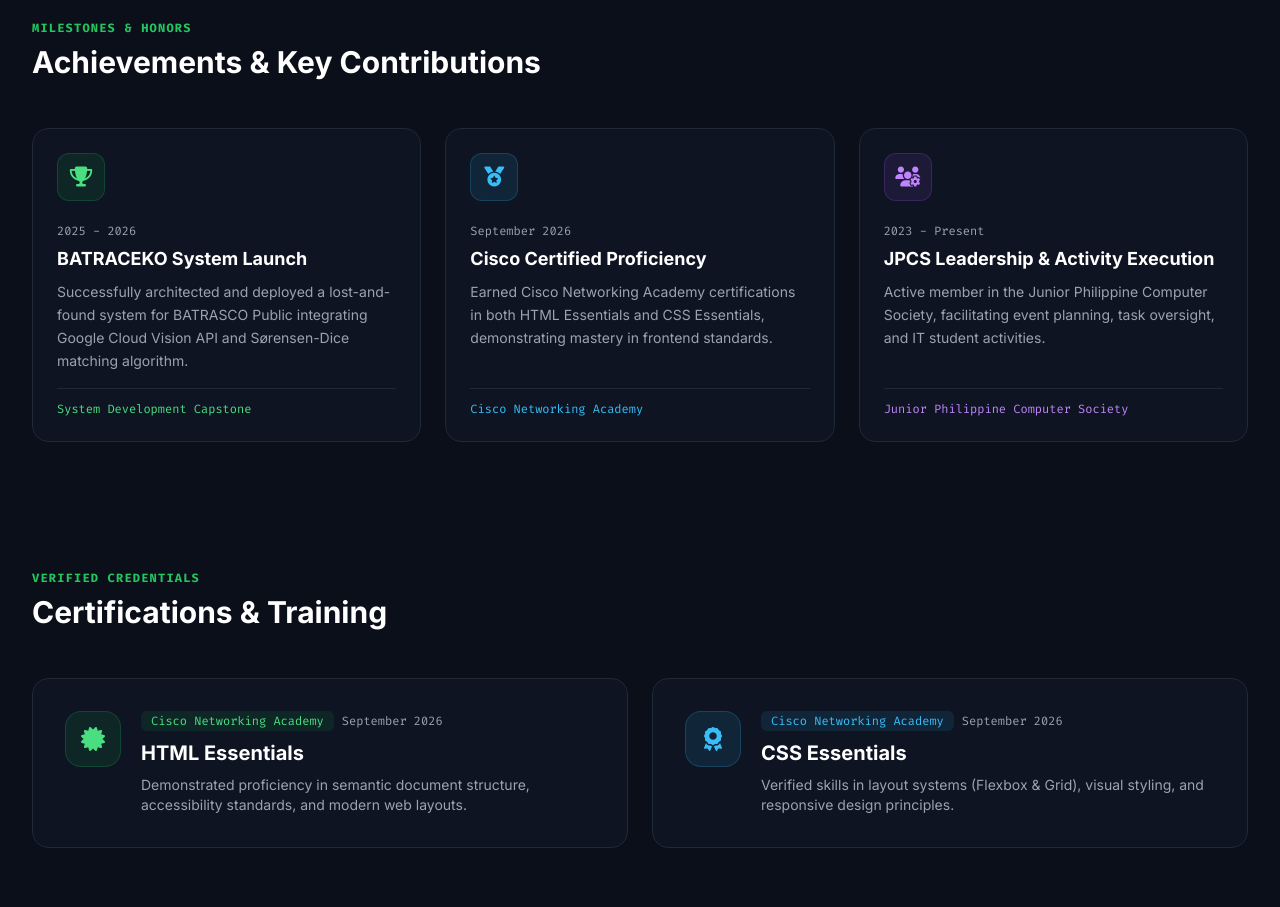
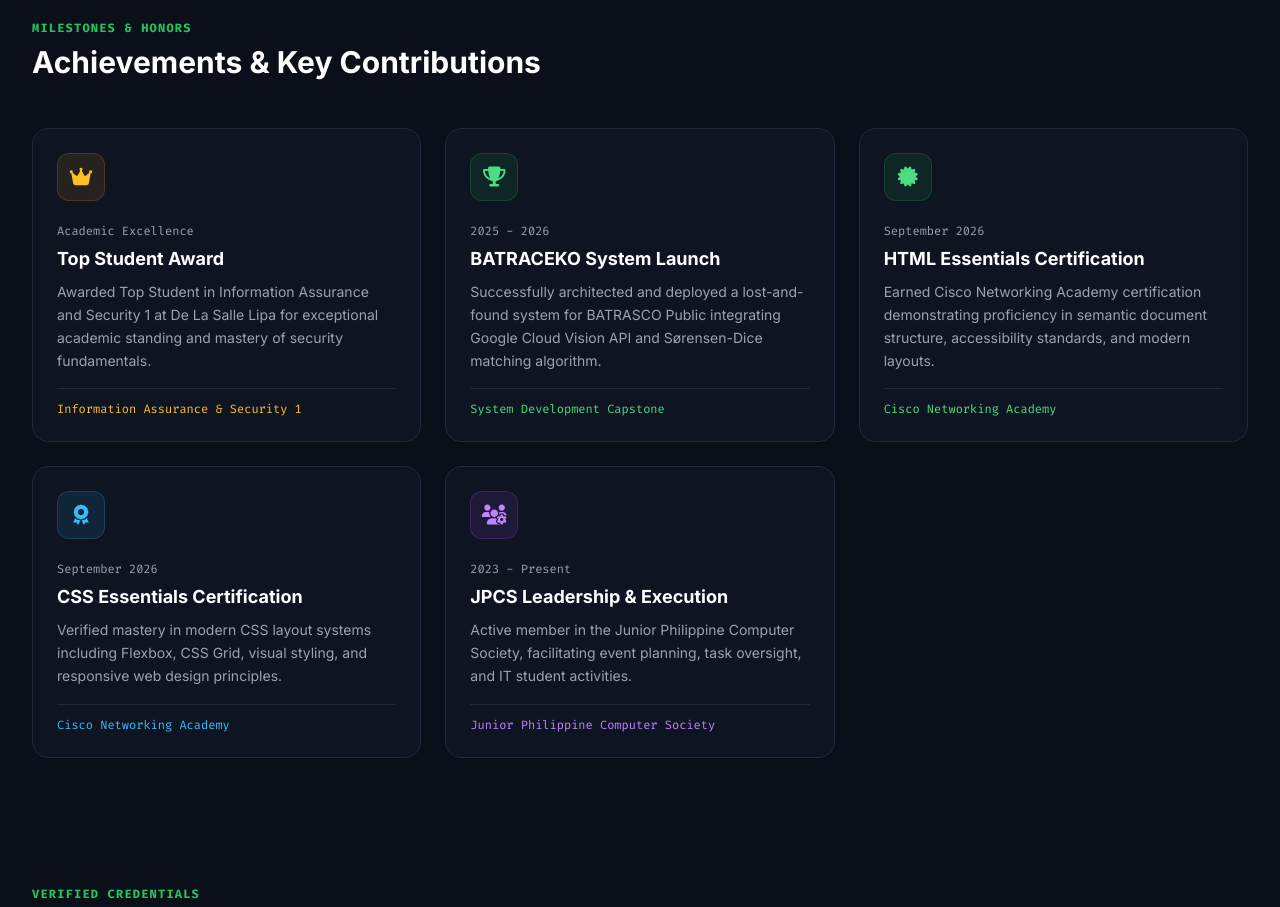
Before and after one commit to LorenzAllen26/LorenzPortfolio, a plain HTML site: page index.html in a window 1280 px wide. Shown: the part 2980-3887 px from the top of the page. Drawn offline with nearby package versions, Linux system fonts and the light colour scheme.

Commit message:
Updated Resume

```diff
--- a/index.html
+++ b/index.html
@@ -446,9 +446,26 @@
           <h3 class="text-3xl font-bold text-white">Achievements & Key Contributions</h3>
         </div>
 
-        <div class="grid grid-cols-1 md:grid-cols-3 gap-6">
+        <div class="grid grid-cols-1 sm:grid-cols-2 lg:grid-cols-3 gap-6">
 
-          <!-- Achievement 1 -->
+          <!-- Achievement 1: Top Student Award -->
+          <div class="glass-panel p-6 rounded-2xl border border-gray-800 hover:border-brand-500/40 transition-all flex flex-col justify-between">
+            <div>
+              <div class="w-12 h-12 rounded-xl bg-amber-500/10 border border-amber-500/20 flex items-center justify-center text-amber-400 text-xl mb-4">
+                <i class="fa-solid fa-crown"></i>
+              </div>
+              <span class="text-xs font-mono text-gray-400">Academic Excellence</span>
+              <h4 class="text-lg font-bold text-white mt-1 mb-2">Top Student Award</h4>
+              <p class="text-gray-400 text-sm leading-relaxed">
+                Awarded Top Student in Information Assurance and Security 1 at De La Salle Lipa for exceptional academic standing and mastery of security fundamentals.
+              </p>
+            </div>
+            <div class="mt-4 pt-3 border-t border-gray-800 text-xs font-mono text-amber-400">
+              <span>Information Assurance & Security 1</span>
+            </div>
+          </div>
+
+          <!-- Achievement 2: Capstone System Launch -->
           <div class="glass-panel p-6 rounded-2xl border border-gray-800 hover:border-brand-500/40 transition-all flex flex-col justify-between">
             <div>
               <div class="w-12 h-12 rounded-xl bg-brand-500/10 border border-brand-500/20 flex items-center justify-center text-brand-400 text-xl mb-4">
@@ -465,16 +482,33 @@
             </div>
           </div>
 
-          <!-- Achievement 2 -->
+          <!-- Achievement 3: HTML Essentials -->
+          <div class="glass-panel p-6 rounded-2xl border border-gray-800 hover:border-brand-500/40 transition-all flex flex-col justify-between">
+            <div>
+              <div class="w-12 h-12 rounded-xl bg-brand-500/10 border border-brand-500/20 flex items-center justify-center text-brand-400 text-xl mb-4">
+                <i class="fa-solid fa-certificate"></i>
+              </div>
+              <span class="text-xs font-mono text-gray-400">September 2026</span>
+              <h4 class="text-lg font-bold text-white mt-1 mb-2">HTML Essentials Certification</h4>
+              <p class="text-gray-400 text-sm leading-relaxed">
+                Earned Cisco Networking Academy certification demonstrating proficiency in semantic document structure, accessibility standards, and modern layouts.
+              </p>
+            </div>
+            <div class="mt-4 pt-3 border-t border-gray-800 text-xs font-mono text-brand-400">
+              <span>Cisco Networking Academy</span>
+            </div>
+          </div>
+
+          <!-- Achievement 4: CSS Essentials -->
           <div class="glass-panel p-6 rounded-2xl border border-gray-800 hover:border-brand-500/40 transition-all flex flex-col justify-between">
             <div>
               <div class="w-12 h-12 rounded-xl bg-brand-accent/10 border border-brand-accent/20 flex items-center justify-center text-brand-accent text-xl mb-4">
-                <i class="fa-solid fa-medal"></i>
+                <i class="fa-solid fa-award"></i>
               </div>
               <span class="text-xs font-mono text-gray-400">September 2026</span>
-              <h4 class="text-lg font-bold text-white mt-1 mb-2">Cisco Certified Proficiency</h4>
+              <h4 class="text-lg font-bold text-white mt-1 mb-2">CSS Essentials Certification</h4>
               <p class="text-gray-400 text-sm leading-relaxed">
-                Earned Cisco Networking Academy certifications in both HTML Essentials and CSS Essentials, demonstrating mastery in frontend standards.
+                Verified mastery in modern CSS layout systems including Flexbox, CSS Grid, visual styling, and responsive web design principles.
               </p>
             </div>
             <div class="mt-4 pt-3 border-t border-gray-800 text-xs font-mono text-brand-accent">
@@ -482,14 +516,14 @@
             </div>
           </div>
 
-          <!-- Achievement 3 -->
+          <!-- Achievement 5: JPCS -->
           <div class="glass-panel p-6 rounded-2xl border border-gray-800 hover:border-brand-500/40 transition-all flex flex-col justify-between">
             <div>
               <div class="w-12 h-12 rounded-xl bg-purple-500/10 border border-purple-500/20 flex items-center justify-center text-purple-400 text-xl mb-4">
                 <i class="fa-solid fa-users-gear"></i>
               </div>
               <span class="text-xs font-mono text-gray-400">2023 - Present</span>
-              <h4 class="text-lg font-bold text-white mt-1 mb-2">JPCS Leadership & Activity Execution</h4>
+              <h4 class="text-lg font-bold text-white mt-1 mb-2">JPCS Leadership & Execution</h4>
               <p class="text-gray-400 text-sm leading-relaxed">
                 Active member in the Junior Philippine Computer Society, facilitating event planning, task oversight, and IT student activities.
               </p>
```
Also changed, not shown: 2 other files.
